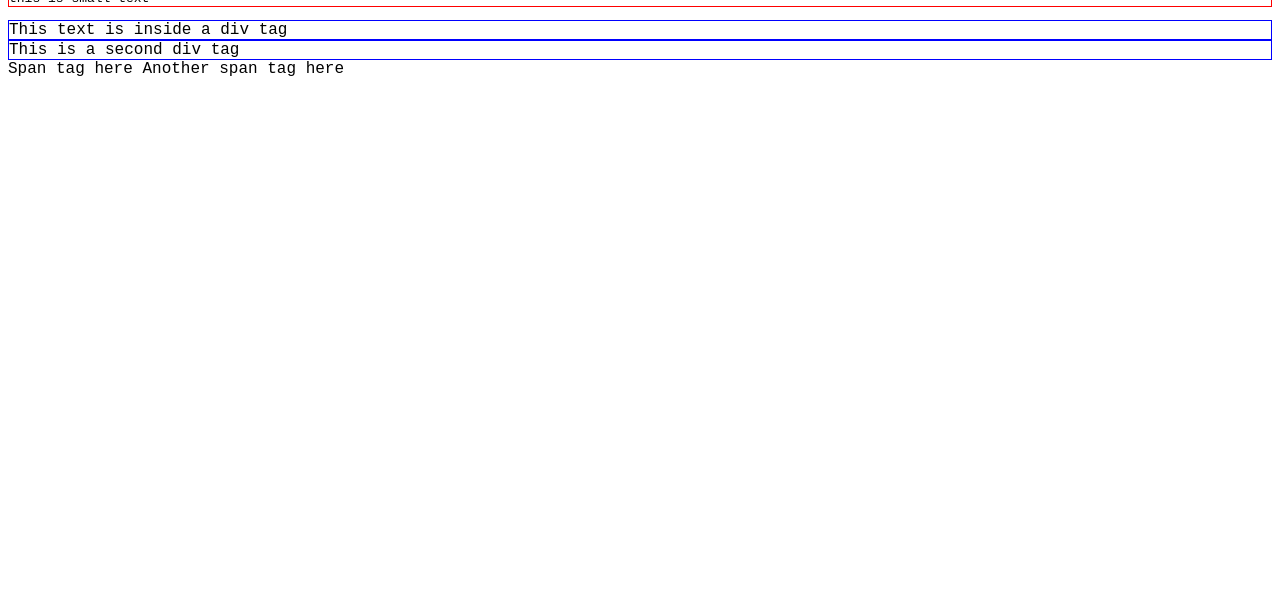
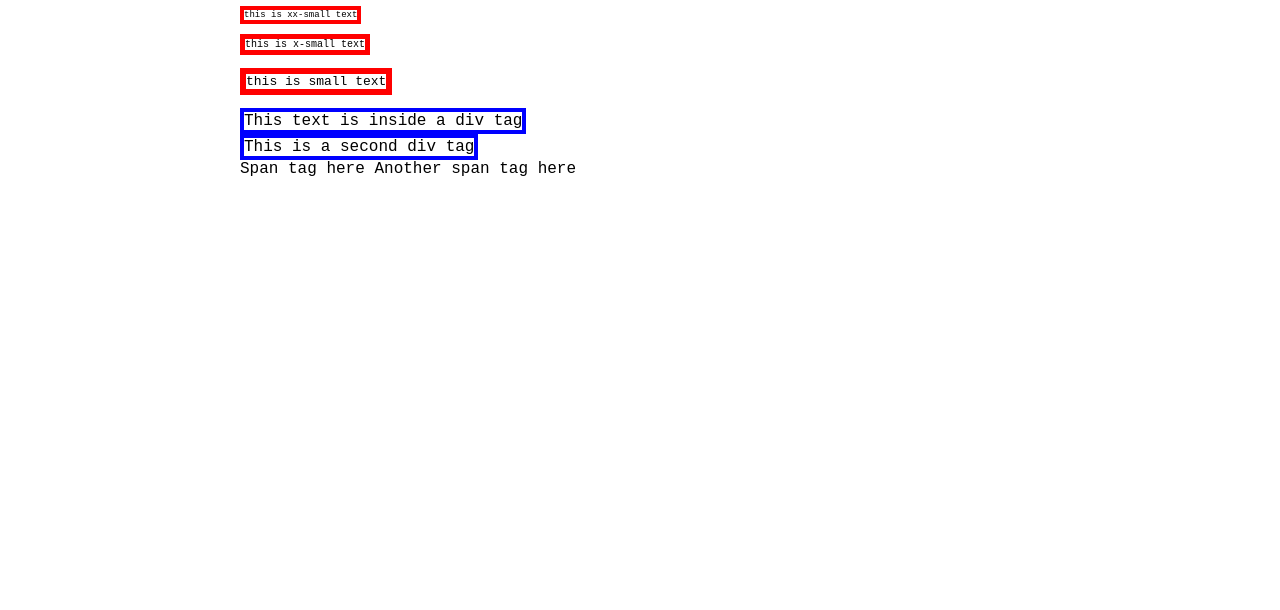
Before and after one commit to ndpage/course1-django-for-everybody-webApps-2021, a plain HTML site: page Week4/doc.html in a window 1280 px wide. Shown: the part 190-800 px from the top of the page. Drawn offline with Linux system fonts and the light colour scheme.

Commit message:
Added max-width attribute which fits the border to the text

```diff
--- a/Week4/styles.css
+++ b/Week4/styles.css
@@ -1,9 +1,17 @@
 body{
   font-family: monospace, Arial, Helvetica, sans-serif;
+  max-width: 50em;
+  margin: 5em auto 10em auto;
+  padding-left: 5em;
+  padding-right: 5em;
 }
 p {
-  border: solid red 1px;
+  overflow: auto;
+  border: solid red .5em;
+  max-width: max-content;
 }
+
 div{
-  border: solid blue 1px;
+  border: solid blue .25em;
+  max-width: max-content;
 }
```
